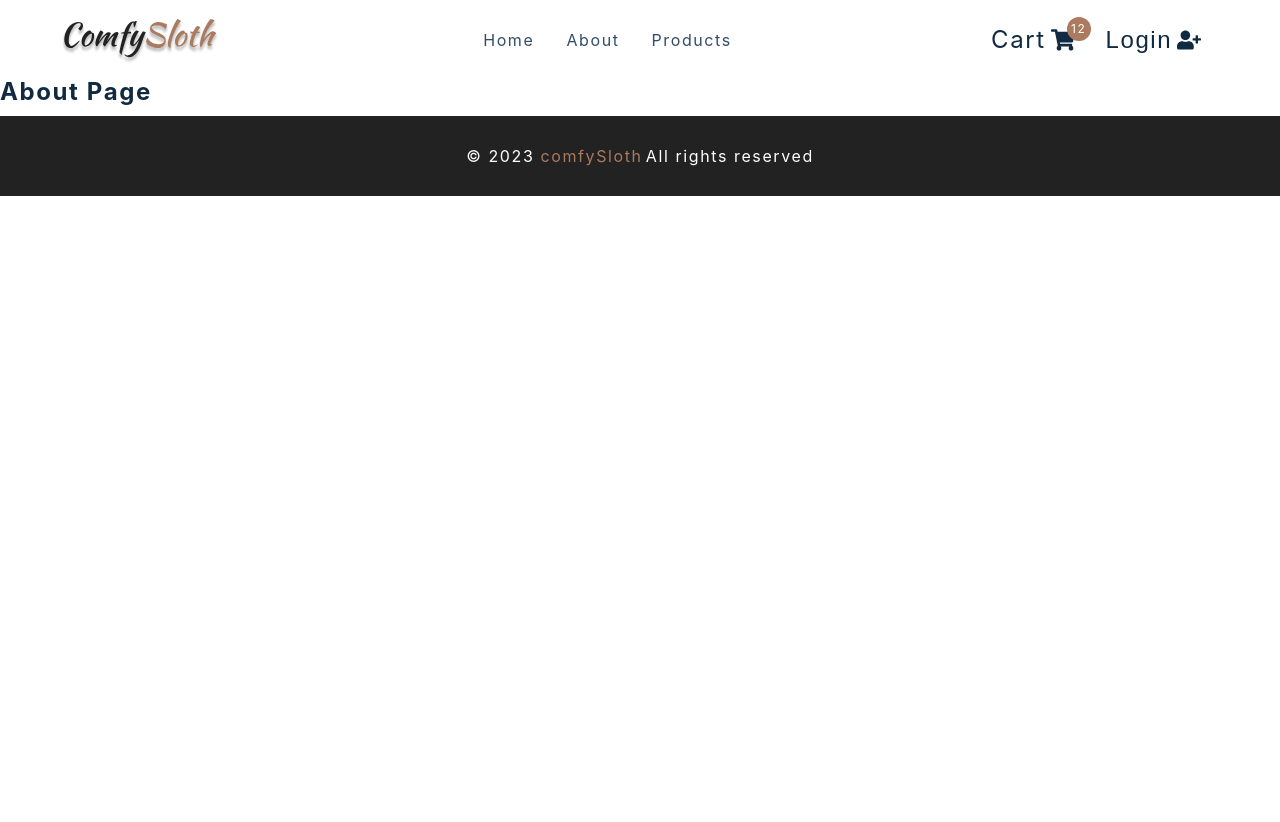
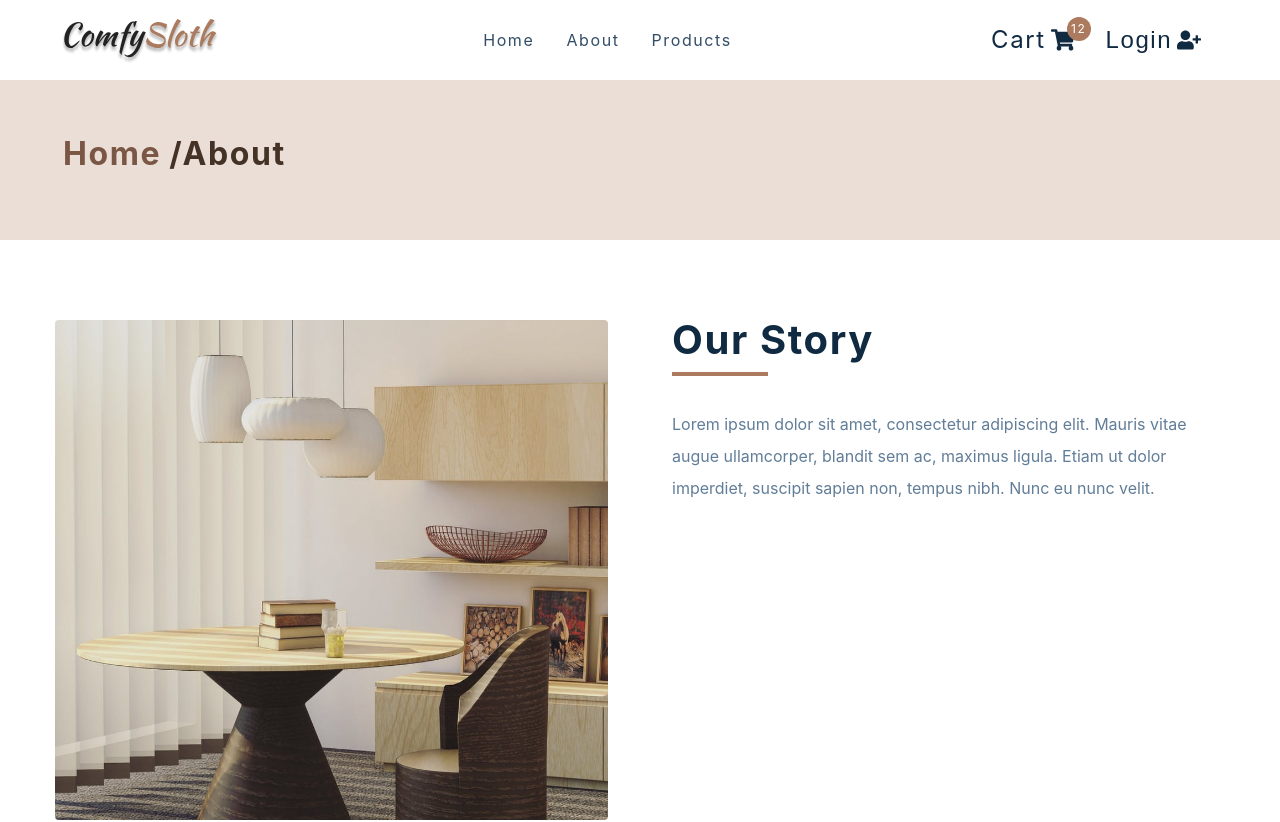
Before and after one commit to LeinnyJimenez/Comfy-Store, a React (Create React App) app: page /about in a window 1280 px wide. Shown: the top 822 px of the page. Before the commit the page ends 800 px from the top, so only its background shows below. Built offline with nearby package versions, Linux system fonts and the light colour scheme; the HTML template or start-up script is replaced by a standard one.

Commit message:
about page

```diff
--- a/src/components/PageHero.js
+++ b/src/components/PageHero.js
@@ -1,8 +1,16 @@
 import React from 'react'
 import styled from 'styled-components'
 import { Link } from 'react-router-dom'
-const PageHero = () => {
-  return <h4>page hero</h4>
+const PageHero = ({ title }) => {
+  return (
+    <Wrapper>
+      <div className='section-center'>
+        <h3>
+          <Link to='/'>Home</Link>/{title}
+        </h3>
+      </div>
+    </Wrapper>
+  )
 }
 
 const Wrapper = styled.section`
--- a/src/pages/AboutPage.js
+++ b/src/pages/AboutPage.js
@@ -4,7 +4,27 @@ import { PageHero } from '../components'
 import aboutImg from '../assets/hero-bcg.jpeg'
 
 const AboutPage = () => {
-  return <h4>about page</h4>
+  return (
+    <main>
+      <PageHero title='about' />
+
+      <Wrapper className='page section section-center'>
+        <img src={aboutImg} alt='nice desk' />
+        <article>
+          <div className='title'>
+            <h2>our story</h2>
+            <div className='underline'></div>
+          </div>
+          <p>
+            Lorem ipsum dolor sit amet, consectetur adipiscing elit.
+            Mauris vitae augue ullamcorper, blandit sem ac, maximus ligula.
+            Etiam ut dolor imperdiet, suscipit sapien non, tempus nibh. Nunc
+            eu nunc velit.
+          </p>
+        </article>
+      </Wrapper>
+    </main>
+  )
 }
 
 const Wrapper = styled.section`
--- a/src/pages/CheckoutPage.js
+++ b/src/pages/CheckoutPage.js
@@ -6,7 +6,13 @@ import { useCartContext } from '../context/cart_context'
 import { Link } from 'react-router-dom'
 
 const CheckoutPage = () => {
-  return <h4>checkout page</h4>
+  return <main>
+    <PageHero title='checkout' />
+
+    <Wrapper className='page'>
+      <h1>Checkout</h1>
+    </Wrapper>
+  </main>
 }
 const Wrapper = styled.div``
 export default CheckoutPage
```
